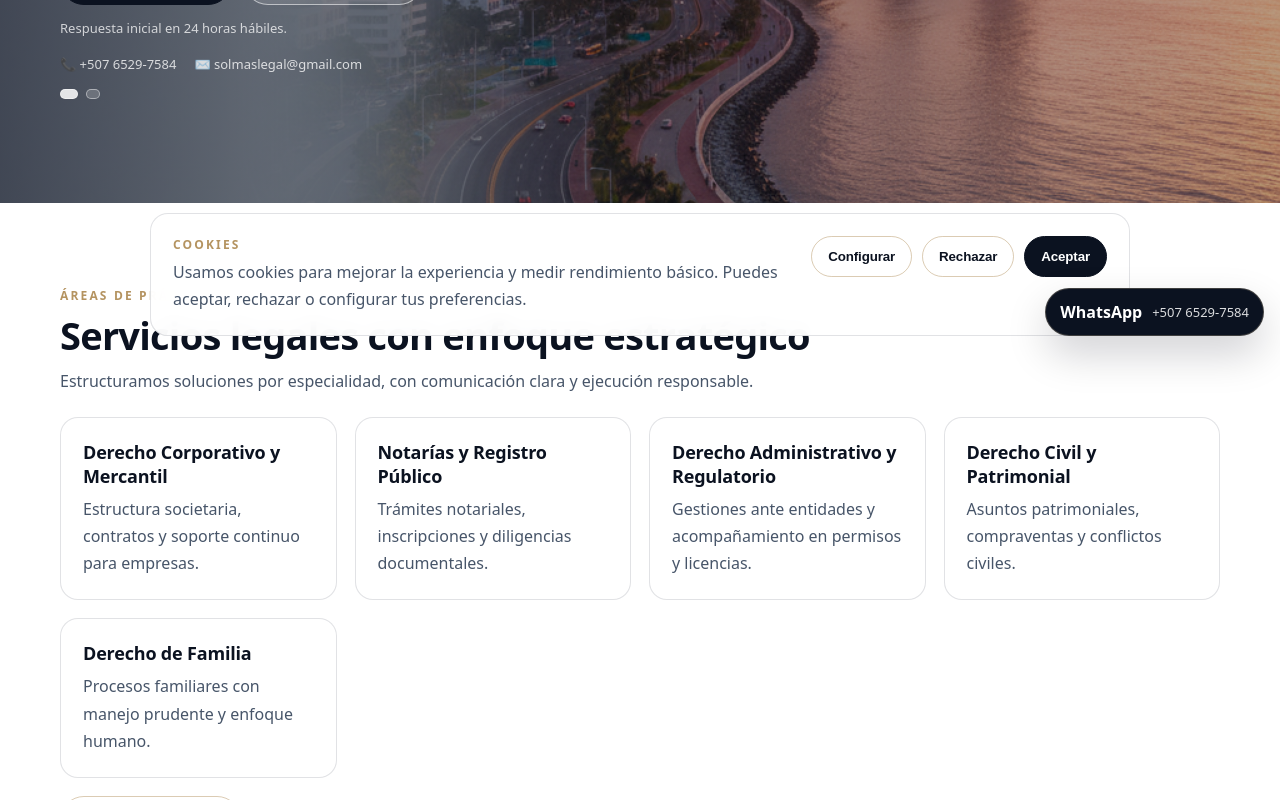
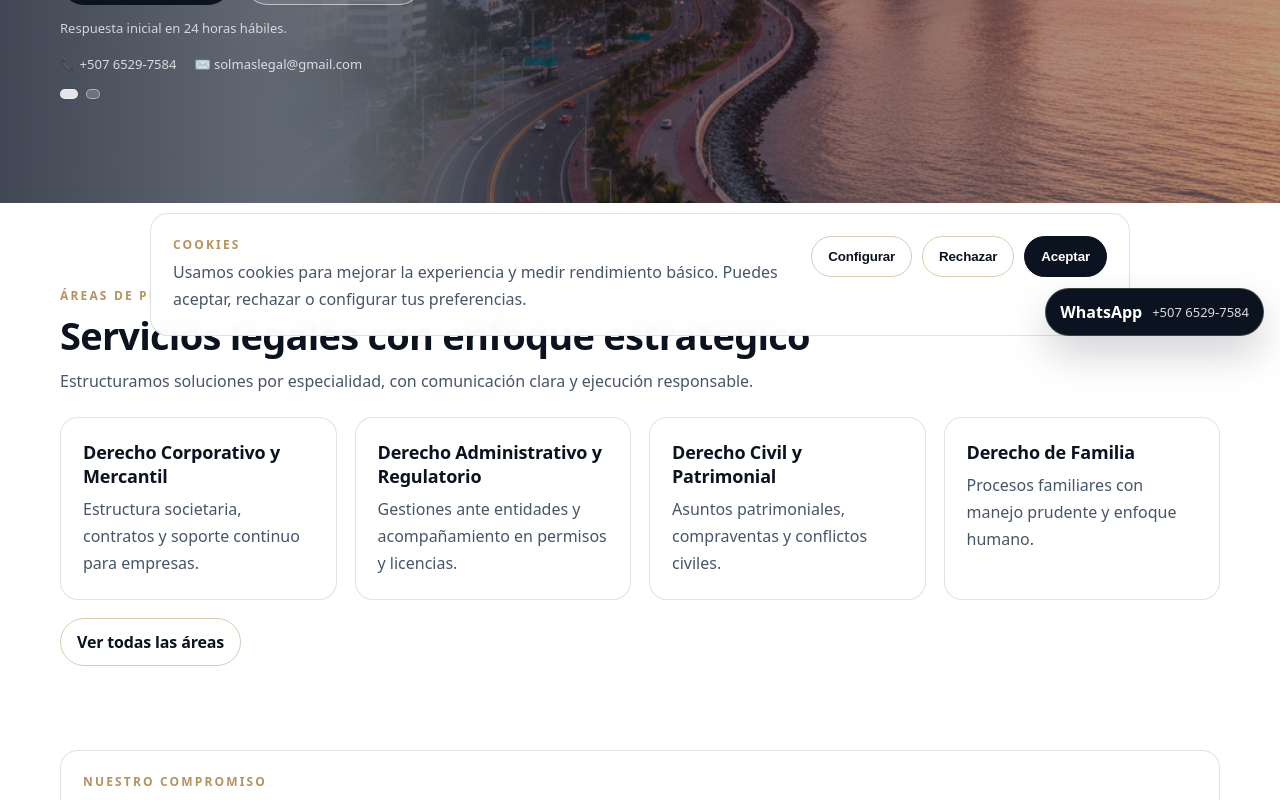
Before and after one commit to lulabtechnology/solmas-web, a Next.js app: page / in a window 1280 px wide. Shown: the part 448-1248 px from the top of the page. Built offline with nearby package versions, Linux system fonts and the light colour scheme.

Commit message:
Update page.tsx

```diff
--- a/app/page.tsx
+++ b/app/page.tsx
@@ -24,7 +24,6 @@ export default function HomePage() {
           >
             {[
               ["Derecho Corporativo y Mercantil", "Estructura societaria, contratos y soporte continuo para empresas."],
-              ["Notarías y Registro Público", "Trámites notariales, inscripciones y diligencias documentales."],
               ["Derecho Administrativo y Regulatorio", "Gestiones ante entidades y acompañamiento en permisos y licencias."],
               // ✅ QUITADO: Propiedad Intelectual
               ["Derecho Civil y Patrimonial", "Asuntos patrimoniales, compraventas y conflictos civiles."],
```
